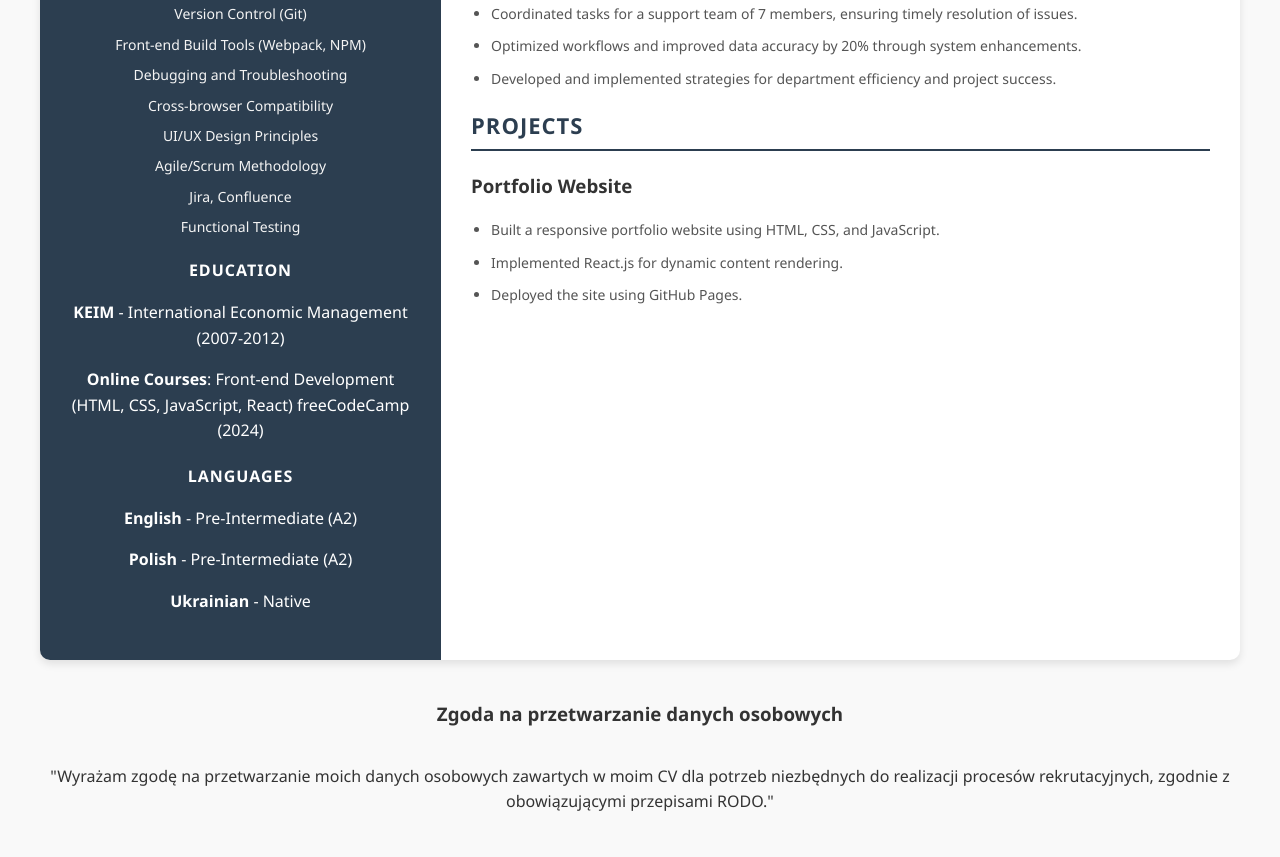
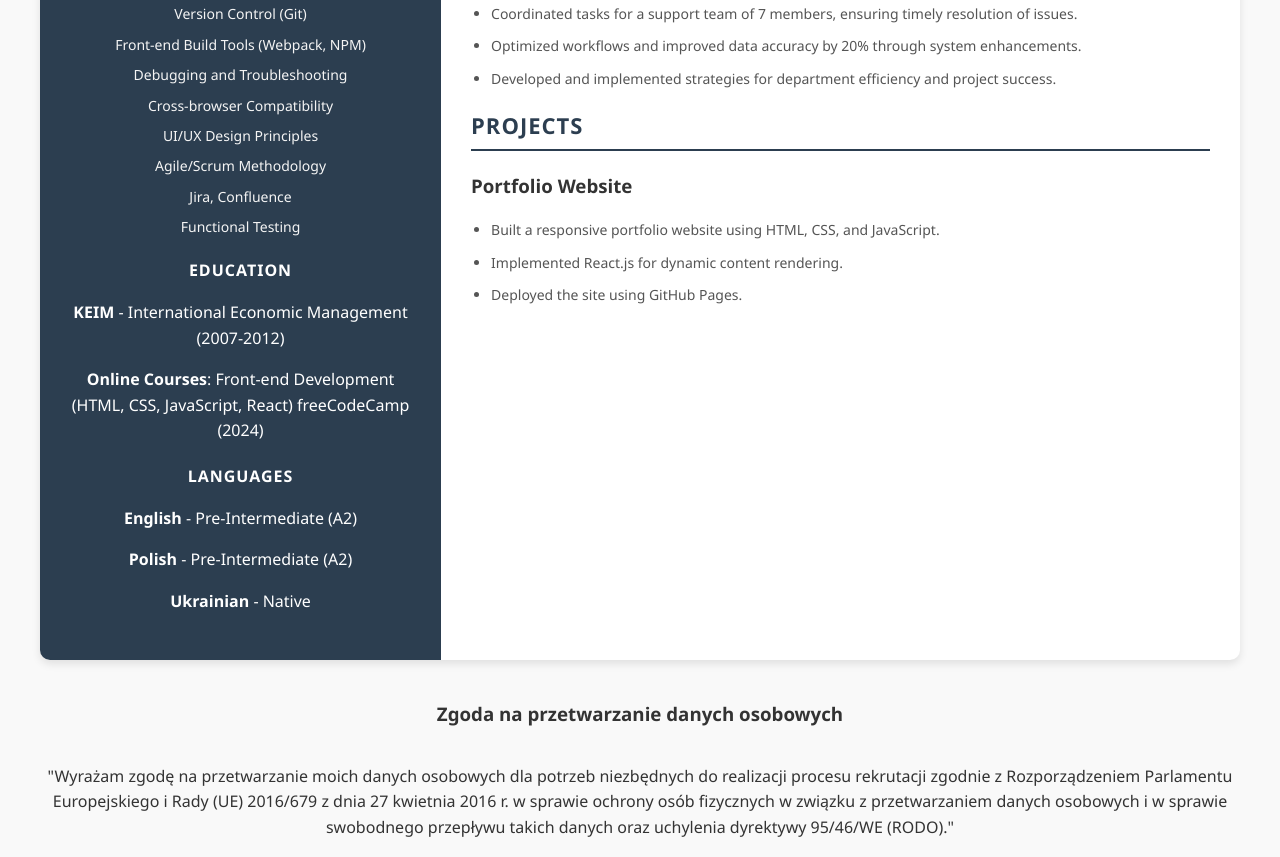
Before and after one commit to SvyatoslavKys/my-cv, a plain HTML site: page index.html in a window 1280 px wide. Shown: the part 730-1587 px from the top of the page. Before the commit the page ends 1561 px from the top, so only its background shows below. Drawn offline with Linux system fonts and the light colour scheme.

Commit message:
v4.3
Changed agreement to processing my personality dates

```diff
--- a/index.html
+++ b/index.html
@@ -149,8 +149,8 @@
            <div class="centr-footer">
                 <h3 data-en="Consent to the Processing of Personal Data"
                 data-pl="Zgoda na przetwarzanie danych osobowych">Zgoda na przetwarzanie danych osobowych</h3>
-                <p data-en="'I hereby consent to the processing of my personal data included in my CV for the purposes necessary to carry out recruitment processes, in accordance with the applicable provisions of the GDPR.'"
-                data-pl="'Wyrażam zgodę na przetwarzanie moich danych osobowych zawartych w moim CV dla potrzeb niezbędnych do realizacji procesów rekrutacyjnych, zgodnie z obowiązującymi przepisami RODO.'">"Wyrażam zgodę na przetwarzanie moich danych osobowych zawartych w moim CV dla potrzeb niezbędnych do realizacji procesów rekrutacyjnych, zgodnie z obowiązującymi przepisami RODO."</p>
+                <p data-en="'I consent to the processing of my personal data for the purposes necessary to carry out the recruitment process in accordance with Regulation (EU) 2016/679 of the European Parliament and of the Council of April 27, 2016, on the protection of natural persons with regard to the processing of personal data and on the free movement of such data, and repealing Directive 95/46/EC (GDPR).'"
+                data-pl="'Wyrażam zgodę na przetwarzanie moich danych osobowych dla potrzeb niezbędnych do realizacji procesu rekrutacji zgodnie z Rozporządzeniem Parlamentu Europejskiego i Rady (UE) 2016/679 z dnia 27 kwietnia 2016 r. w sprawie ochrony osób fizycznych w związku z przetwarzaniem danych osobowych i w sprawie swobodnego przepływu takich danych oraz uchylenia dyrektywy 95/46/WE (RODO).'">"Wyrażam zgodę na przetwarzanie moich danych osobowych dla potrzeb niezbędnych do realizacji procesu rekrutacji zgodnie z Rozporządzeniem Parlamentu Europejskiego i Rady (UE) 2016/679 z dnia 27 kwietnia 2016 r. w sprawie ochrony osób fizycznych w związku z przetwarzaniem danych osobowych i w sprawie swobodnego przepływu takich danych oraz uchylenia dyrektywy 95/46/WE (RODO)."</p>
            </div>
         </footer>
     </div>
```
